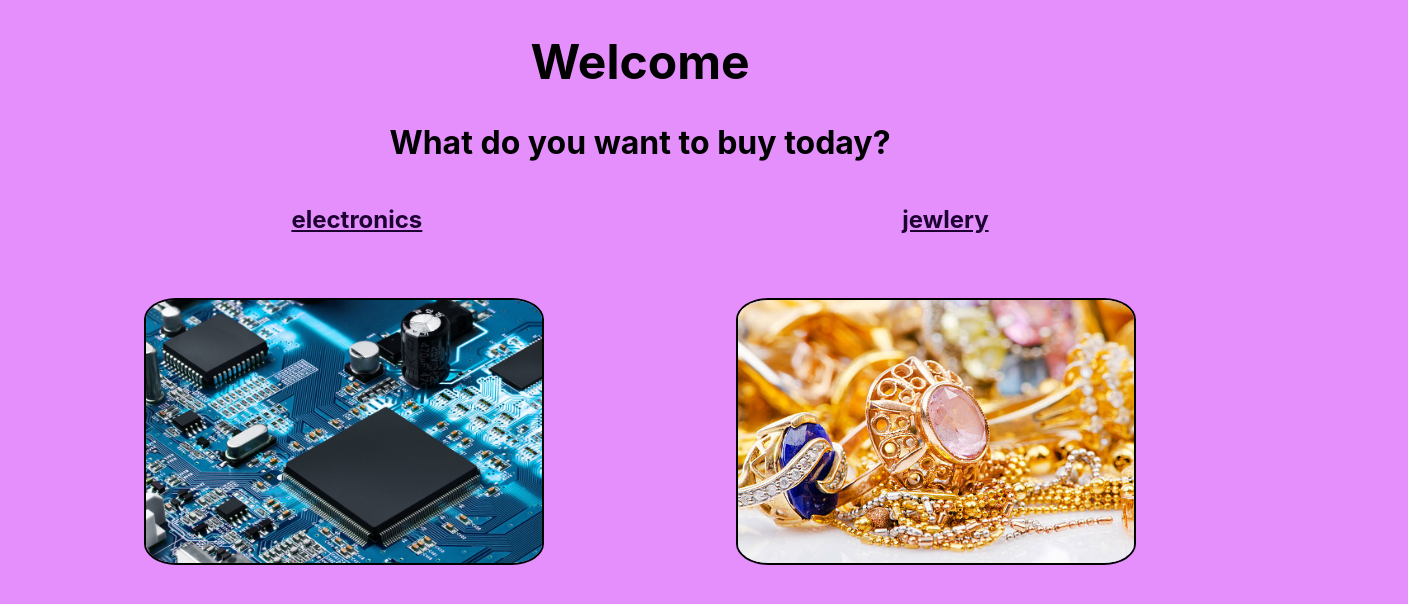
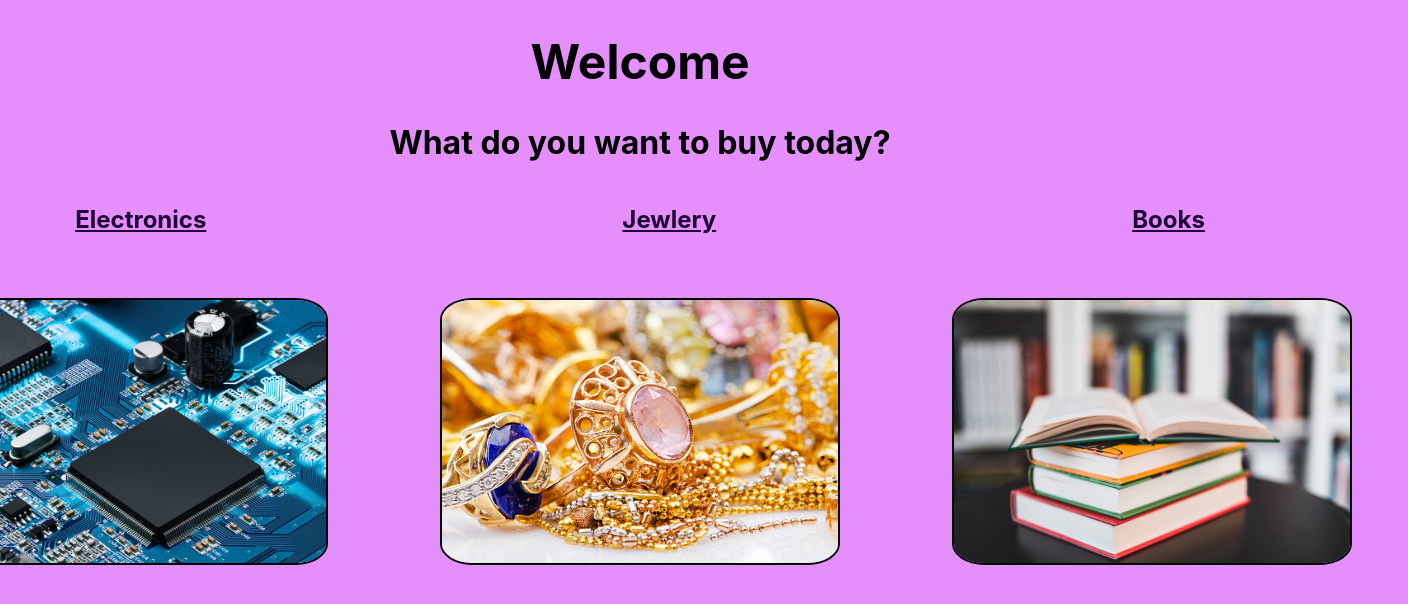
Before and after one commit to ahuva12/fake-store, a React (Create React App) app: page / in a window 1280 px wide. Shown: the top 604 px of the page, 1408 px wide, since content can reach past the window. Built offline with nearby package versions, Linux system fonts and the light colour scheme.

Commit message:
add books with local server

```diff
--- a/src/App.css
+++ b/src/App.css
@@ -4,7 +4,7 @@
 }
 
 .link {
-  margin: 1rem 15rem;
+  margin: 1rem 13rem;
   font-size: 1.5rem;
   font-weight: bold;
   color: rgb(29, 1, 51);
--- a/src/App.js
+++ b/src/App.js
@@ -7,8 +7,9 @@ function App() {
     <>
       <Header />
       <nav className='nav'>
-        <Link className='link' to="/electronics">electronics</Link>
-        <Link className='link' to="/jewlery">jewlery</Link>
+        <Link className='link' to="/electronics">Electronics</Link>
+        <Link className='link' to="/jewlery">Jewlery</Link>
+        <Link className='link' to="/books">Books</Link>
       </nav>
 
       <Routes>
@@ -23,12 +24,16 @@ function App() {
                 <Category
                     nameCategory="jewlery"
                     img="/images/jewlery.jpg" />
+                <Category
+                    nameCategory="books"
+                    img="/images/books.jpg" />
               </div>
             </>
           }
         />
         <Route path="/electronics" element={<ProductsPage categoryPruducts='electronics' />} />
         <Route path="/jewlery" element={<ProductsPage categoryPruducts='jewelery' />} />
+        <Route path="/books" element={<ProductsPage categoryPruducts='books' />} />
       </Routes>
     </>
   );
--- a/src/components/Product.jsx
+++ b/src/components/Product.jsx
@@ -4,7 +4,7 @@ import style from '../css/Product.module.css'
 const Product = ({title, description, price, rating, img}) => {
     return (
         <div className={style.Product}>
-            <p>{title}</p>
+            <p className={style.title}>{title}</p>
             <div className={style.detailsProduct}>
                 <div className={style.imgPrice}>
                     <img src={img} alt={title} />
--- a/src/css/Category.module.css
+++ b/src/css/Category.module.css
@@ -5,7 +5,7 @@
 .Category img {
     width: 25rem;
     height: 16.7rem;
-    margin: 3rem 6rem 0 6rem;
+    margin: 3rem 3.5rem 0 3.5rem;
     border-radius: 8%;
     border: 2px solid black;
 }
--- a/src/css/Product.module.css
+++ b/src/css/Product.module.css
@@ -4,11 +4,15 @@
     flex-direction: column;
     align-items: center;
     border: 3px solid black;
+}
 
+.Product .title {
+    font-weight: bold;
+    font-size: 1.5rem;
+    margin: 15px 0;
 }
 
 .detailsProduct{
-    /* background-color: purple; */
     display: flex;
 }
 
@@ -24,7 +28,10 @@
     display: flex;
     flex-direction: column;
     align-items: center;
+    justify-content: space-between;
     width: 50%;
+    padding: 0.8rem;
+
 }
 
 .descriptionRating{
@@ -32,8 +39,10 @@
     display: flex;
     flex-direction: column;
     align-items: center;
-    justify-content: center;
+    justify-content: space-between;
     width: 50%;
+    padding: 0.8rem;
+
 }
 
 .descriptionRating .rating {
--- a/src/css/ProductsPage.module.css
+++ b/src/css/ProductsPage.module.css
@@ -2,6 +2,6 @@
     /* background-color: aqua; */
     display: grid;
     gap: 20px;
-    grid-template-columns: repeat(auto-fit, minmax(500px, 1fr));
+    grid-template-columns: repeat(auto-fit, minmax(400px, 1fr));
     padding: 20px;
 }
--- a/src/service/logic.js
+++ b/src/service/logic.js
@@ -1,7 +1,7 @@
 
-export const getAllProducts = async (category) => {
+export const getAllProducts = async (category, url) => {
     try {
-        const res = await fetch('https://fakestoreapi.com/products');
+        const res = await fetch(url);
         if (!res.ok) {
             throw new Error('Network response was not ok');
         }
@@ -16,8 +16,11 @@ export const getAllProducts = async (category) => {
 export const getRelevantProducts = async (category) => {
 
     if (getTimeDifference(category) >= 10000) {
+        const url = category === 'books' ? 'http://localhost:3001/books' : 'https://fakestoreapi.com/products';
+        console.log(url)
         try {
-            const products = await getAllProducts(category);
+            const products = await getAllProducts(category, url);
+            console.log(products);
             updateResponseReceivedTime(category);
             const relevantProducts = products.filter(prod => prod.category === category);
             updateProductsInLocalStorage(category, relevantProducts)
```
Also changed, not shown: public/images/books.jpg (added).
